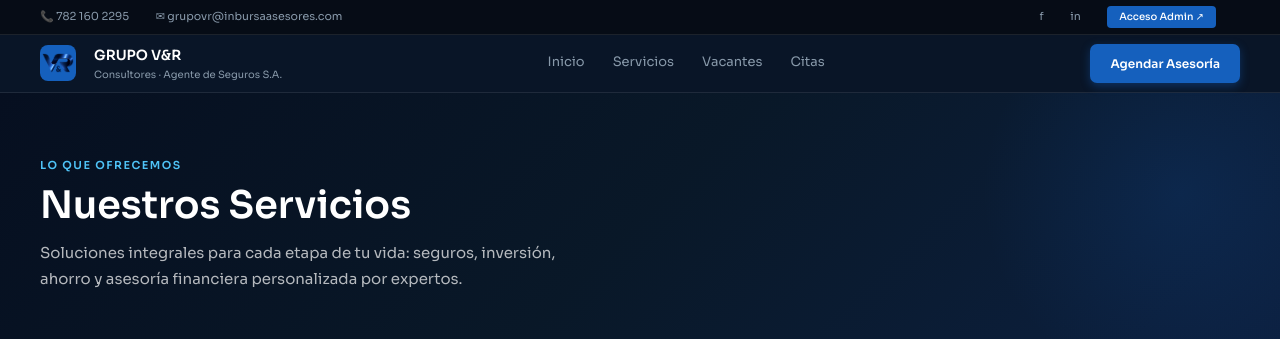
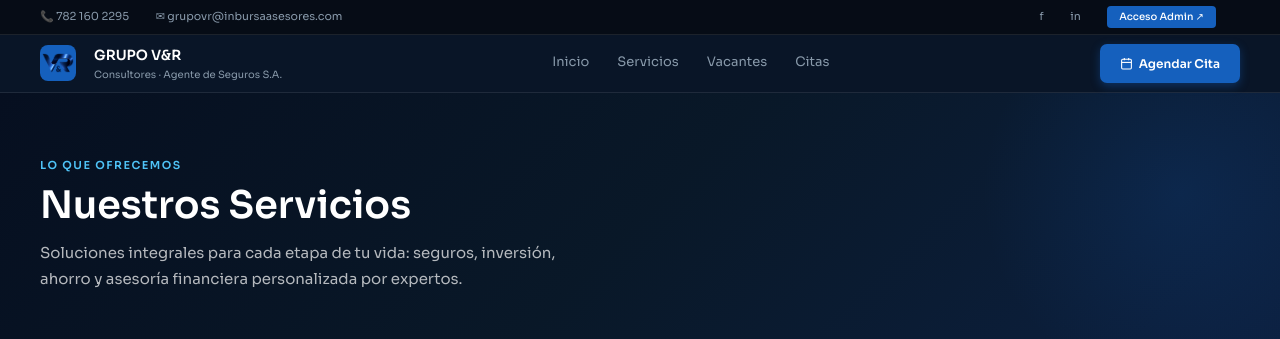
Before and after one commit to Juls18190/sistema_vr, a Django app: page /servicios/ in a window 1280 px wide. Shown: the top 339 px of the page. Run offline with Django 5.2, Linux system fonts and the light colour scheme; data that the repository does not hold is empty.

Commit message:
Actualiza sistema VR y funcionalidades administrativas

```diff
--- a/templates/citas/formulario.html
+++ b/templates/citas/formulario.html
@@ -98,7 +98,10 @@ footer{background:#05101c;border-top:0.5px solid var(--border);padding:2rem 2.5r
     <li><a href="/vacantes/">Vacantes</a></li>
     <li><a href="/citas/agendar/" class="act">Citas</a></li>
   </ul>
-  <a href="/citas/agendar/" class="btn-nav">Agendar Cita</a>
+  <a href="/citas/agendar/" class="btn-nav">
+    <svg width="13" height="13" viewBox="0 0 24 24" fill="none" stroke="currentColor" stroke-width="2"><rect x="3" y="4" width="18" height="18" rx="2"/><line x1="16" y1="2" x2="16" y2="6"/><line x1="8" y1="2" x2="8" y2="6"/><line x1="3" y1="10" x2="21" y2="10"/></svg>
+    Agendar Cita
+  </a>
 </nav>
 
 <div class="page-hero">
--- a/templates/partials/navbar.html
+++ b/templates/partials/navbar.html
@@ -15,5 +15,8 @@
         <li><a href="/vacantes/">Vacantes</a></li>
         <li><a href="/citas/agendar/">Citas</a></li>
     </ul>
-    <a href="/citas/agendar/" class="btn-nav">Agendar Asesoría</a>
+    <a href="/citas/agendar/" class="btn-nav">
+        <svg width="13" height="13" viewBox="0 0 24 24" fill="none" stroke="currentColor" stroke-width="2"><rect x="3" y="4" width="18" height="18" rx="2"/><line x1="16" y1="2" x2="16" y2="6"/><line x1="8" y1="2" x2="8" y2="6"/><line x1="3" y1="10" x2="21" y2="10"/></svg>
+        Agendar Cita
+    </a>
 </nav>
--- a/templates/servicios/index.html
+++ b/templates/servicios/index.html
@@ -46,7 +46,7 @@ body{font-family:var(--ff);background:var(--dark);color:var(--text);line-height:
 nav{background:rgba(10,22,40,0.97);backdrop-filter:blur(12px);padding:0 2.5rem;display:flex;align-items:center;justify-content:space-between;position:sticky;top:0;z-index:200;height:58px;border-bottom:0.5px solid var(--border);transition:background .3s;}
 nav.scrolled{background:rgba(5,12,24,0.99);box-shadow:0 4px 20px rgba(0,0,0,0.3);}
 .nav-logo{display:flex;align-items:center;gap:10px;text-decoration:none;}
-.logo-box{height:36px;display:flex;align-items:center;justify-content:center;flex-shrink:0;}
+.logo-box{width:36px;height:36px;background:var(--blue);border-radius:8px;display:flex;align-items:center;justify-content:center;flex-shrink:0;}
 .logo-img{height:100%;width:auto;display:block;object-fit:contain;}
 .ft-logo-img{height:26px;width:auto;display:block;object-fit:contain;}
 .logo-txt{font-size:14px;font-weight:600;color:#fff;}
```
